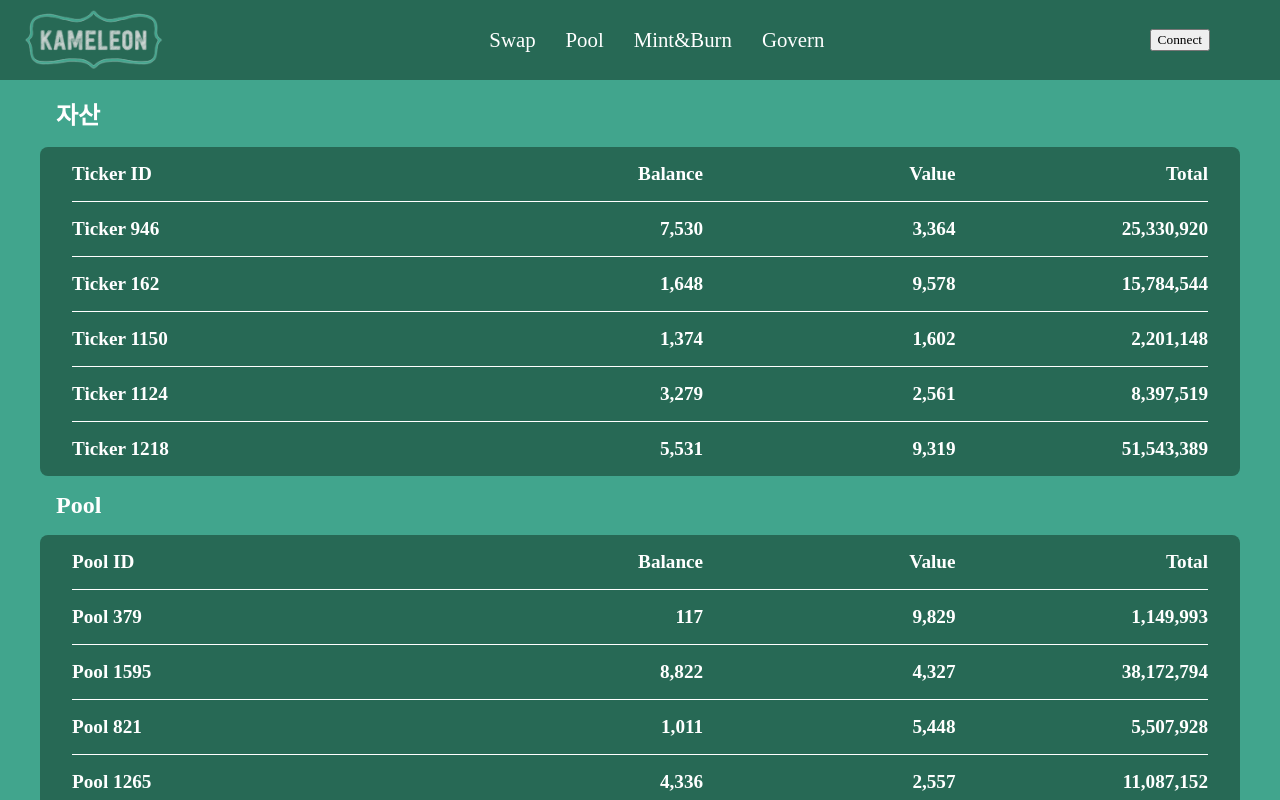
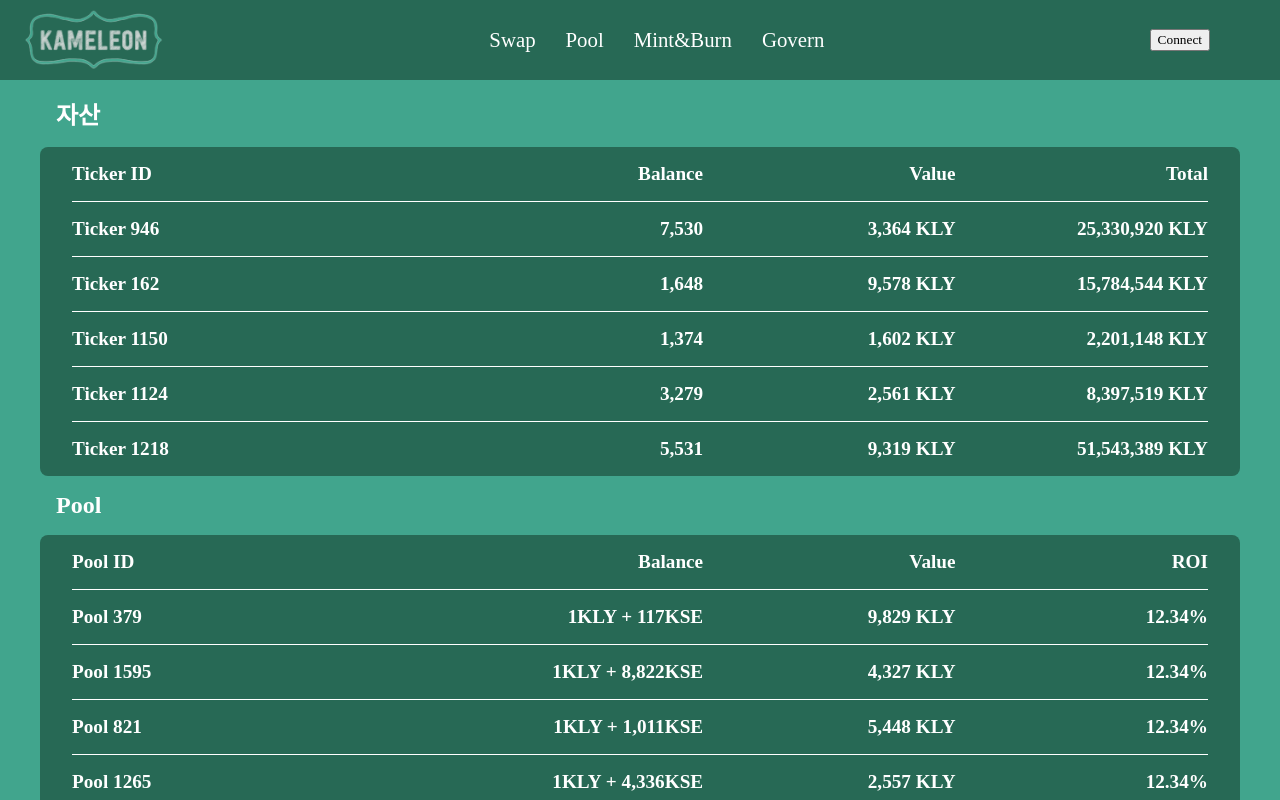
Before and after one commit to codestates/beb-03-Kameleon, a React (Create React App) app in the folder client/: page /mypage in a window 1280 px wide. Shown: the top 800 px of the page. Built offline with nearby package versions, Linux system fonts and the light colour scheme.

Commit message:
feat(client): Modify Mypage

```diff
--- a/client/src/pages/MyPage.tsx
+++ b/client/src/pages/MyPage.tsx
@@ -35,8 +35,8 @@ const MyPage = () => {
               <div className="main__oracle">
                 {el.balance.toLocaleString('ko-KR')}
               </div>
-              <div>{el.value.toLocaleString('ko-KR')}</div>
-              <div>{(el.balance * el.value).toLocaleString('ko-KR')}</div>
+              <div>{el.value.toLocaleString('ko-KR')} KLY</div>
+              <div>{(el.balance * el.value).toLocaleString('ko-KR')} KLY</div>
             </MyPageItem>
           ))}
         </MyPageList>
@@ -46,16 +46,16 @@ const MyPage = () => {
             <div>Pool ID</div>
             <div>Balance</div>
             <div>Value</div>
-            <div>Total</div>
+            <div>ROI</div>
           </div>
           {myPoolList.map((el) => (
             <MyPageItem>
               <div>{el.name}</div>
               <div className="main__oracle">
-                {el.balance.toLocaleString('ko-KR')}
+                1KLY + {el.balance.toLocaleString('ko-KR')}KSE
               </div>
-              <div>{el.value.toLocaleString('ko-KR')}</div>
-              <div>{(el.balance * el.value).toLocaleString('ko-KR')}</div>
+              <div>{el.value.toLocaleString('ko-KR')} KLY</div>
+              <div>12.34%</div>
             </MyPageItem>
           ))}
         </MyPageList>
```
